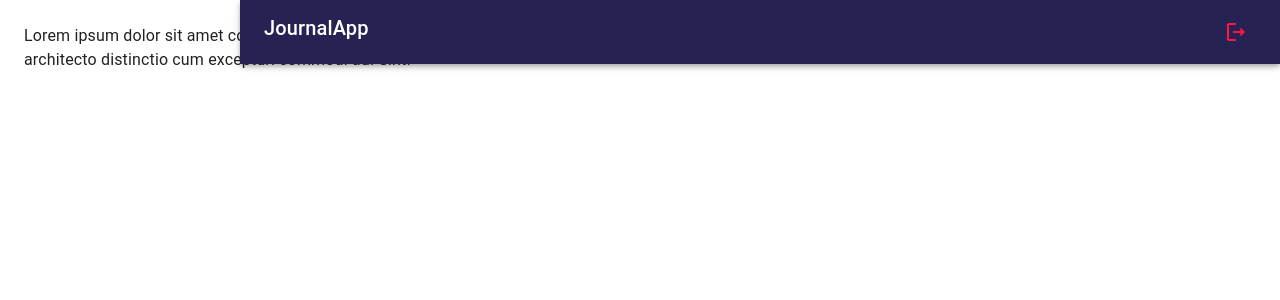
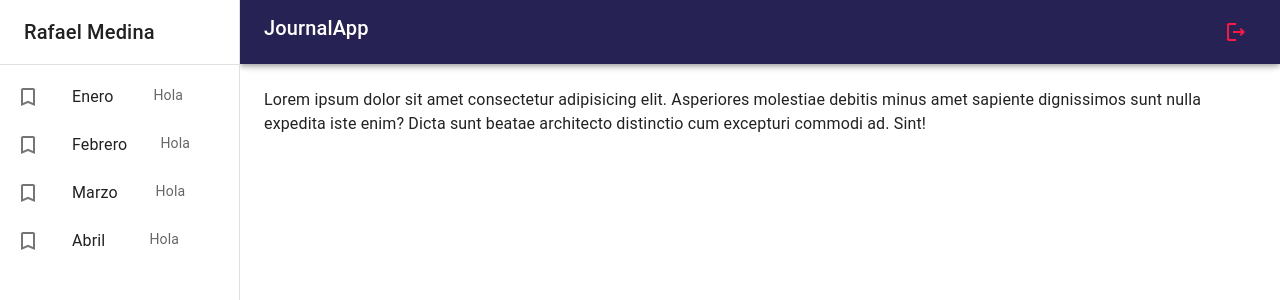
Before and after one commit to JesusRafaelMD/08-journal-app, a React (Vite) app: page / in a window 1280 px wide. Shown: the top 300 px of the page. Built offline with nearby package versions, Linux system fonts and the light colour scheme.

Commit message:
S17: Sidebar

```diff
--- /dev/null
+++ b/src/journal/components/SideBar.jsx
@@ -0,0 +1,44 @@
+import { Box, Drawer, Divider, Toolbar, Typography, Grid,  List, ListItemText,  ListItem, ListItemButton, ListItemIcon } from "@mui/material"
+import { TurnedInNot } from '@mui/icons-material'
+export const SideBar = ( {drawerWidth = 340}) => {
+  return (
+    <Box
+        component = 'nav'
+        sx={{ width: { sm: drawerWidth }, flexShrink: { sm:0 }}}
+    >
+        <Drawer
+            variant='permanent'
+            open
+            sx={{
+                display:{xs:'block'},
+                '& .MuiDrawer-paper': {boxSizing: 'border-box', width: drawerWidth}
+            }}
+        >
+            <Toolbar>
+                <Typography variant='h6' noWrap component='div'>
+                    Rafael Medina</Typography>
+            </Toolbar>
+            <Divider/>
+            <List>
+                {
+                    ['Enero', 'Febrero', 'Marzo', 'Abril'].map( text => (
+                        <ListItem key={text} disablePadding>
+                            <ListItemButton>
+                                <ListItemIcon>
+                                    <TurnedInNot/>
+                                </ListItemIcon>
+                                <Grid container>
+                                    <ListItemText primary={text} />
+                                    <ListItemText secondary={'Hola'} />
+                                </Grid>
+                            </ListItemButton>
+                        </ListItem>
+                    ))
+                }
+            </List>
+
+        </Drawer>
+
+    </Box>
+  )
+}
--- a/src/journal/components/index.js
+++ b/src/journal/components/index.js
@@ -1 +1,2 @@
 export * from './NavBar'
+export * from './SideBar'
--- a/src/journal/layout/JournalLayout.jsx
+++ b/src/journal/layout/JournalLayout.jsx
@@ -1,22 +1,27 @@
 import { Box } from '@mui/system'
-import { NavBar } from '../components';
+import { Toolbar } from '@mui/material'
+import { NavBar, SideBar } from '../components';
 
 const drawerWidth = 240;
 
-export const JournalLayout = ( {children} ) => {
+export const JournalLayout = ({ children }) => {
     return (
-        <Box sx={{ display: 'flex'} } >
-            <NavBar drawerWidth={drawerWidth}/>
+        <Box sx={{ display: 'flex' }} >
+            <NavBar drawerWidth={drawerWidth} />
 
-            {/* Sidebar  drawerWidth */}
+
+
+
+
+            <SideBar drawerWidth={drawerWidth}> </SideBar>
+
 
             <Box
-                component = 'main'
-                sx = {{ flexGrow: 1, p:3 }}
+                component='main'
+                sx={{ flexGrow: 1, p: 3 }}
             >
-                {/* Toolbar */}
+                <Toolbar/>
                 {children}
-
             </Box>
 
         </Box>
```
